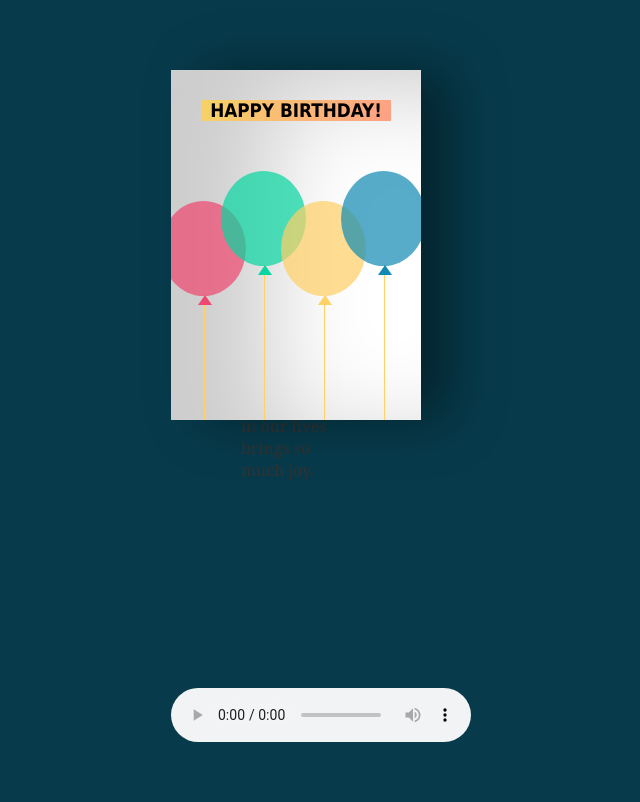
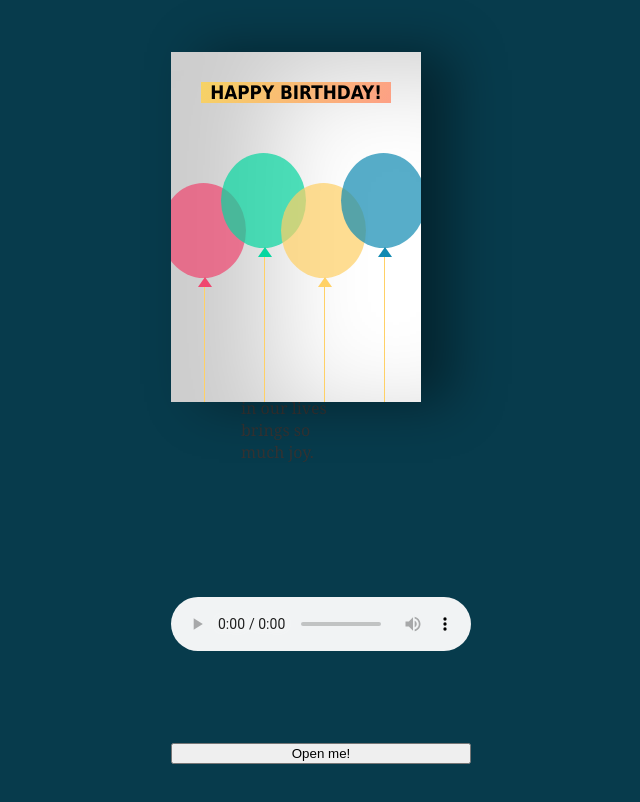
Before and after one commit to sourabhmehta-coder/second, a plain HTML site: page index.html in a window 1280 px wide. Shown: the whole page, without its empty margins (319-959 px from the left). Drawn offline with Linux system fonts and the light colour scheme.

Commit message:
Update index.html
added button

```diff
--- a/index.html
+++ b/index.html
@@ -28,5 +28,7 @@
          <div class="reel">
           <audio controls src="reee/ytmp3free.cc_perfect-lyrics-edit-audio-sped-up-slowed-trending-shorts-youtubeshorts-youtubemp3free.org.mp3"></audio>
          </div>
+
+           <button onClick="window.location.href='https://youtu.be/DAYszemgPxc?si=GvVSAp7E93MKD1xo'" type="submit" Value="Go"> Open me!</button>
 </body>
 </html>
```
